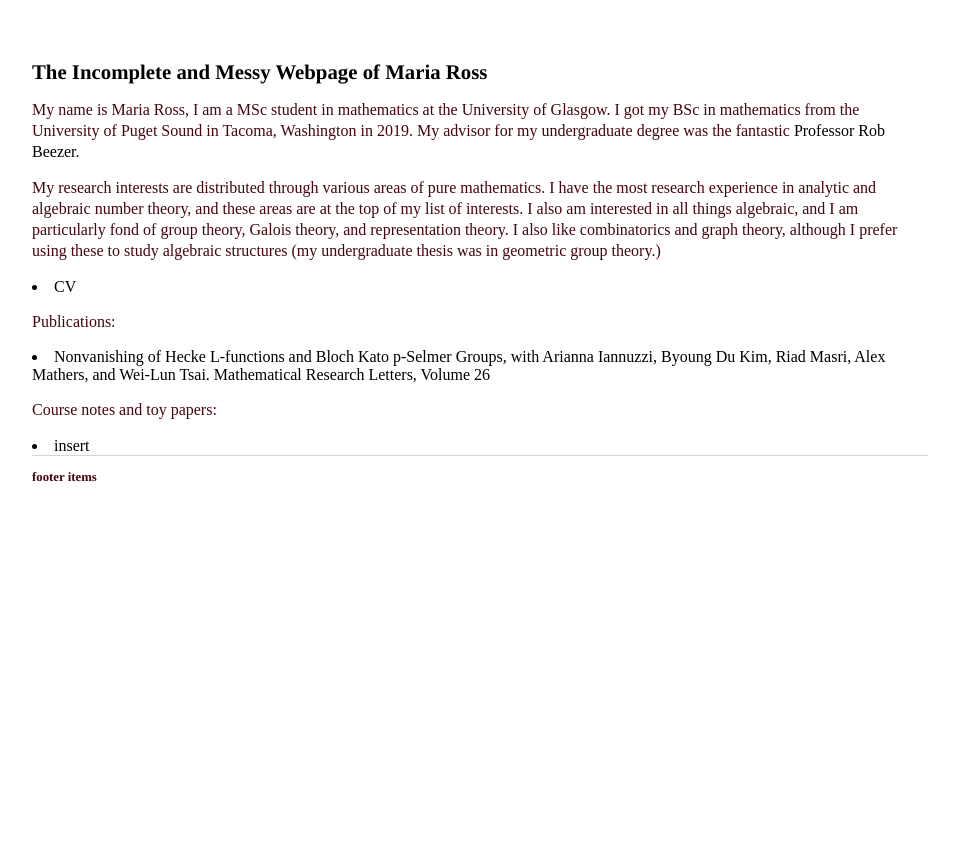
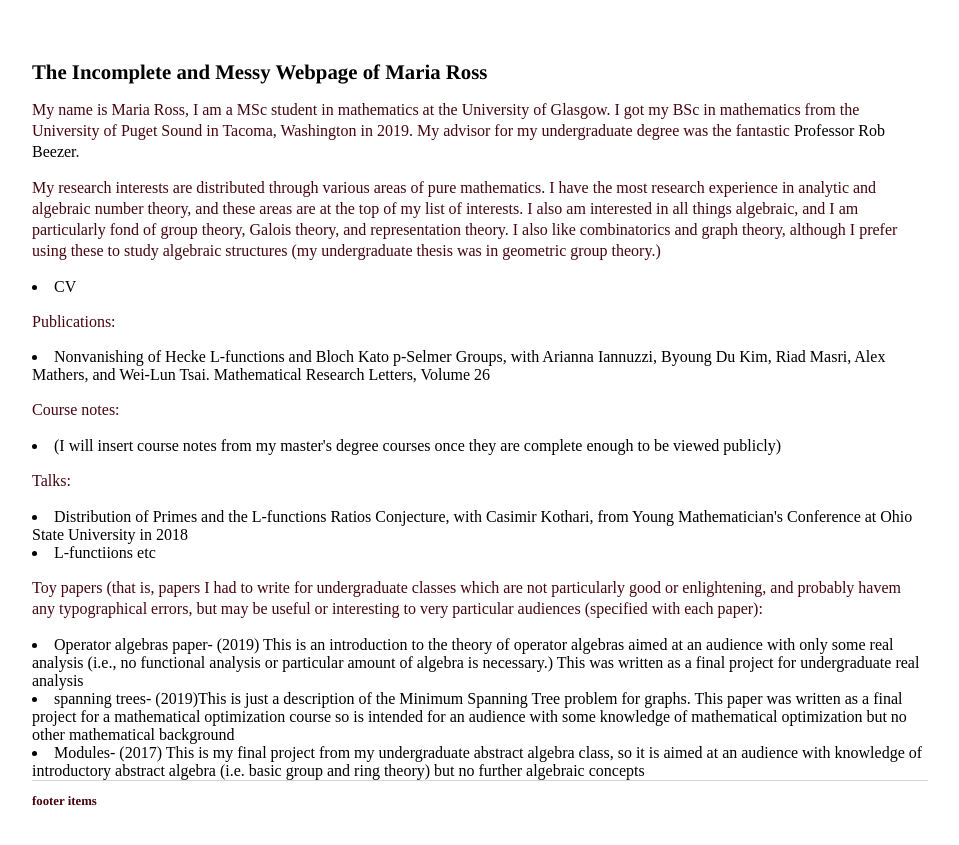
Before and after one commit to mariarross/mariarross.github.io, a Jekyll site: the page built from index.html, in a window 1280 px wide. Shown: the top 845 px of the page, without its empty margins (160-1119 px from the left). Built offline with Jekyll 4.4.1, drawn with Linux system fonts in a browser that asks for light colours.

Commit message:
Update index.html

```diff
--- a/index.html
+++ b/index.html
@@ -9,6 +9,14 @@ title: Maria Ross
 	<li>  <a href="/CV.pdf">CV</a>  </li>
 	<p> Publications: </p>
 	<li>  <a href="https://www.math.tamu.edu/~masri/Torsion-6-22-18.pdf">Nonvanishing of Hecke L-functions and Bloch Kato p-Selmer Groups</a>, with Arianna Iannuzzi, Byoung Du Kim, Riad Masri, Alex Mathers, and Wei-Lun Tsai. Mathematical Research Letters, Volume 26  </li>
-	<p> Course notes and toy papers: </p>
-	<li> insert </li>
+	<p> Course notes: </p>
+	<li> (I  will insert course notes from my master's degree courses once they  are complete enough to be  viewed publicly) </li>
+	<p> Talks: </p>
+	<li> Distribution of Primes and the L-functions Ratios Conjecture,  with Casimir Kothari, from Young Mathematician's Conference at Ohio State University in 2018 </li>
+	<li> L-functiions  etc </li>
+
+	<p> Toy papers (that is, papers I had to write for undergraduate classes which are not particularly good or enlightening, and probably havem any typographical  errors, but may be useful or  interesting to very particular audiences  (specified with each paper): </p>
+	<li> Operator  algebras paper- (2019) This is an introduction to the theory of  operator algebras aimed at an audience with only some real analysis (i.e., no functional analysis or  particular amount of  algebra is  necessary.) This was written as a final project for undergraduate real analysis  </li>
+	<li> spanning trees- (2019)This is just a description of  the Minimum Spanning Tree problem for graphs. This paper was written as  a final  project for a mathematical optimization  course so is intended for an  audience with some  knowledge of mathematical optimization but no other mathematical background </li>
+	<li> Modules- (2017) This is my final project from my undergraduate abstract algebra class,  so it is  aimed at an audience with knowledge of introductory abstract algebra (i.e.  basic group and ring  theory) but  no further algebraic concepts </li>
 </div><!-- /.blurb -->
```
